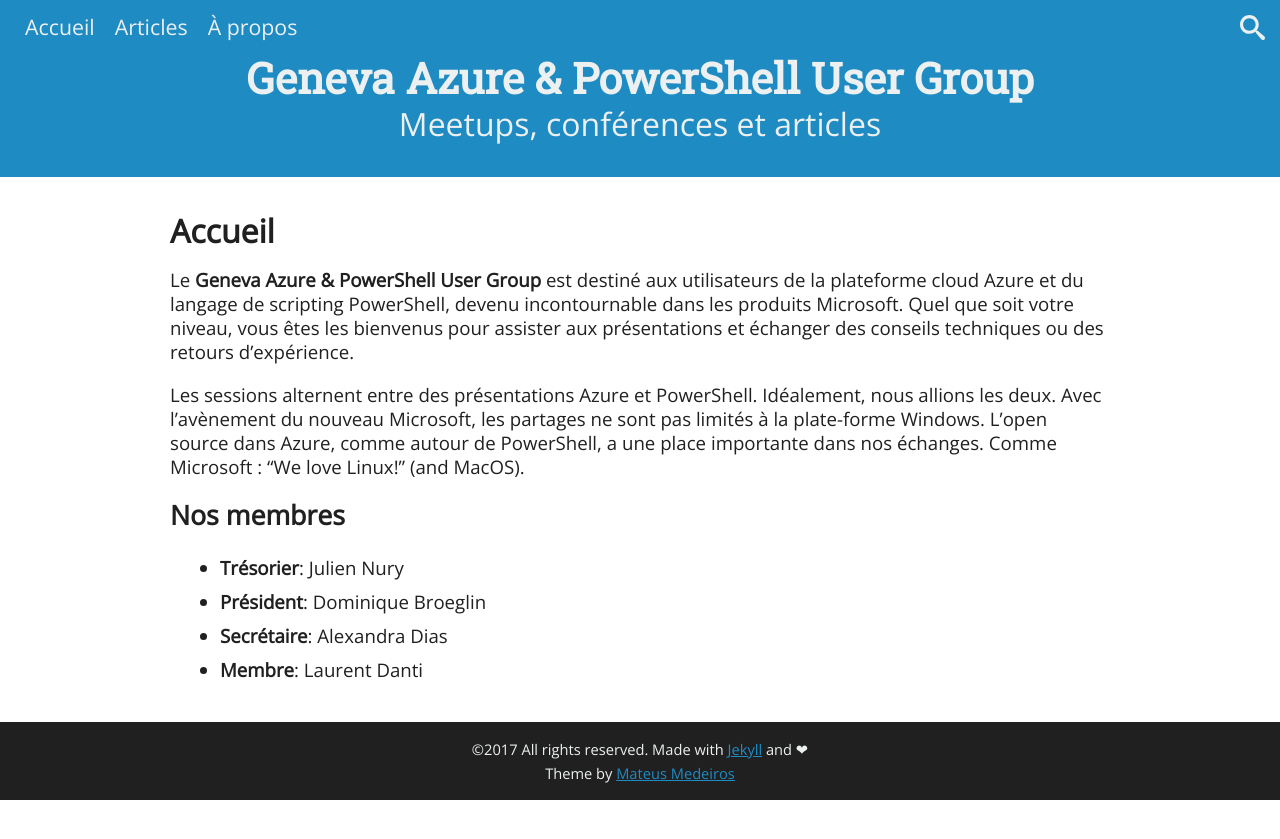
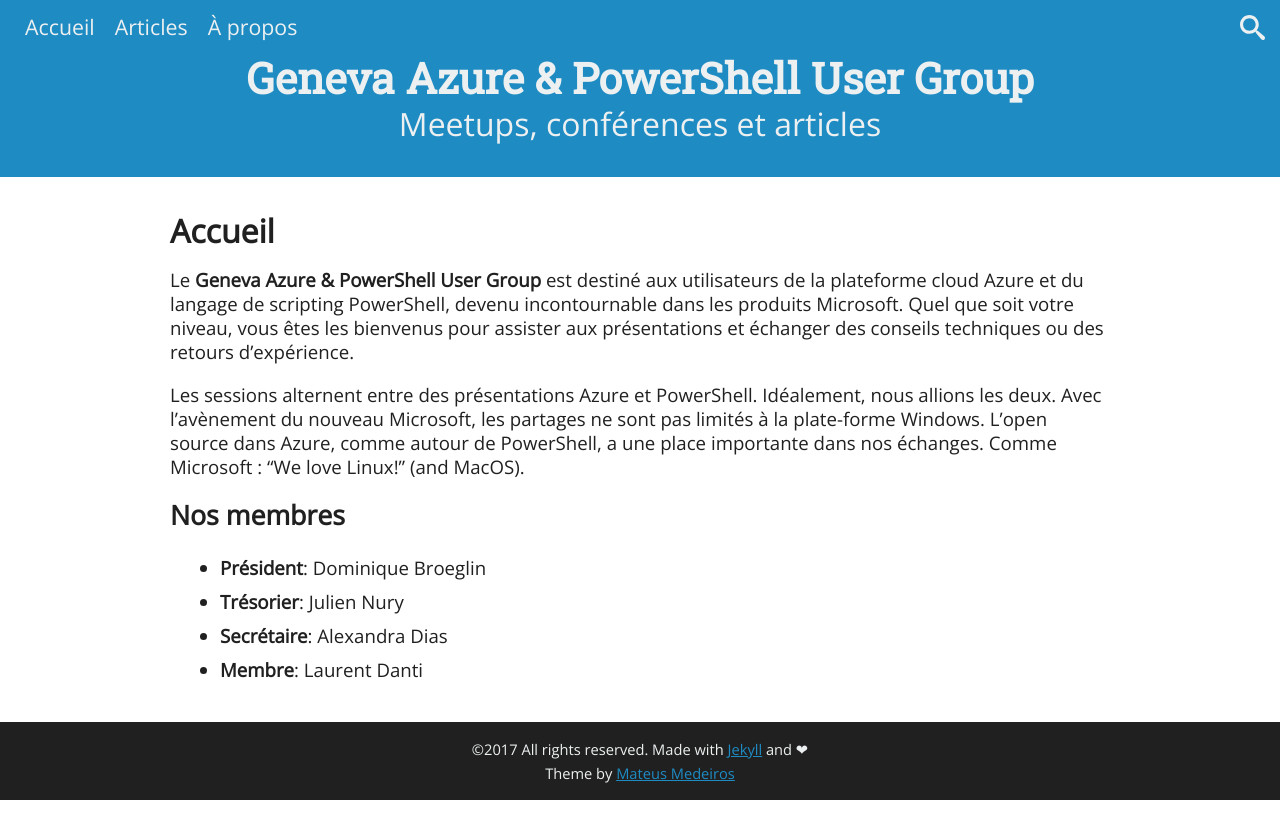
Before and after one commit to gapsug/gapsug.github.io, a Jekyll site: the page built from about.md, in a window 1280 px wide. Shown: the top 839 px of the page. Built offline with Jekyll 4.4.1, drawn with Linux system fonts in a browser that asks for light colours; comment, search, counter and statistics services are not loaded; some of the changed lines change nothing that is shown.

Commit message:
Changement ordre liste

```diff
--- a/_data/members.yml
+++ b/_data/members.yml
@@ -1,8 +1,8 @@
+- name: Dominique Broeglin
+  role: Président
+
 - name: Julien Nury
   role: Trésorier
-
-- name: Dominique Broeglin
-  role: Président
 
 - name: Alexandra Dias
   role: Secrétaire
```
